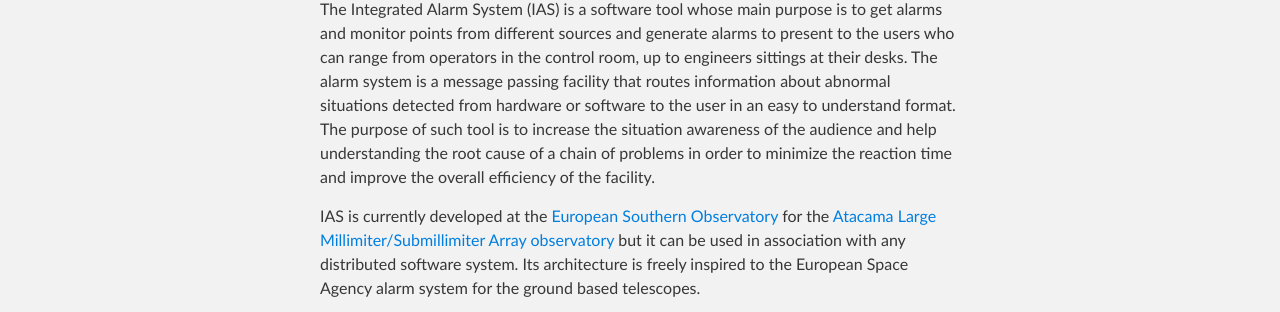
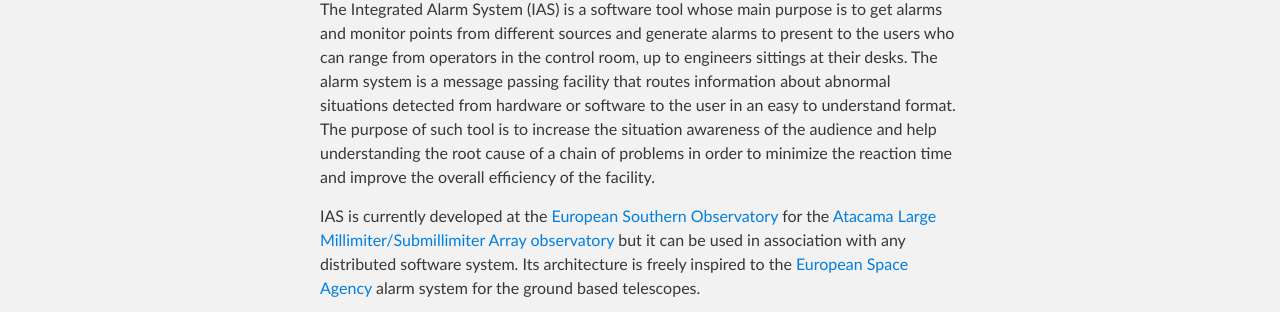
Before and after one commit to IntegratedAlarmSystem-Group/IntegratedAlarmSystem-Group.github.io, a plain HTML site: page index.html in a window 1280 px wide. Shown: the part 444-756 px from the top of the page. Drawn offline with Linux system fonts and the light colour scheme.

Commit message:
Another fix to the ESA link...

```diff
--- a/index.html
+++ b/index.html
@@ -37,7 +37,7 @@
 The purpose of such tool is to increase the situation awareness of the audience and help understanding the root cause of a chain of problems in order to minimize the reaction time and improve the overall efficiency of the facility.</P>
 
 <p>IAS is currently developed at the <a href="http://www.eso.org">European Southern Observatory</a> for the <a href="http://www.almaobservatory.org/">Atacama Large Millimiter/Submillimiter Array observatory</a> but it can be used in association with any distributed software system.
-Its architecture is freely inspired to the <a href="http://www.esa.int/ESA"></a>European Space Agency</a> alarm system for the ground based telescopes.
+Its architecture is freely inspired to the <a href="http://www.esa.int/ESA">European Space Agency</a> alarm system for the ground based telescopes.
 
 
 <h2>
```
